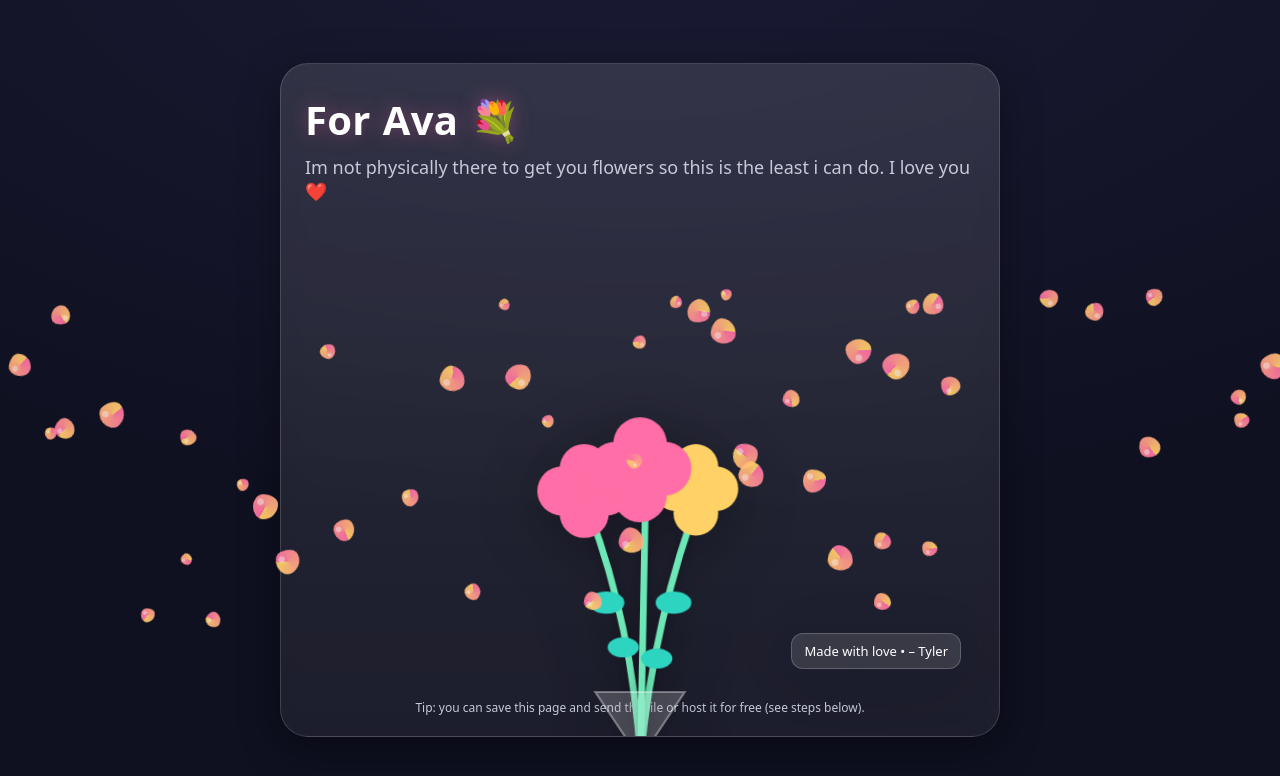
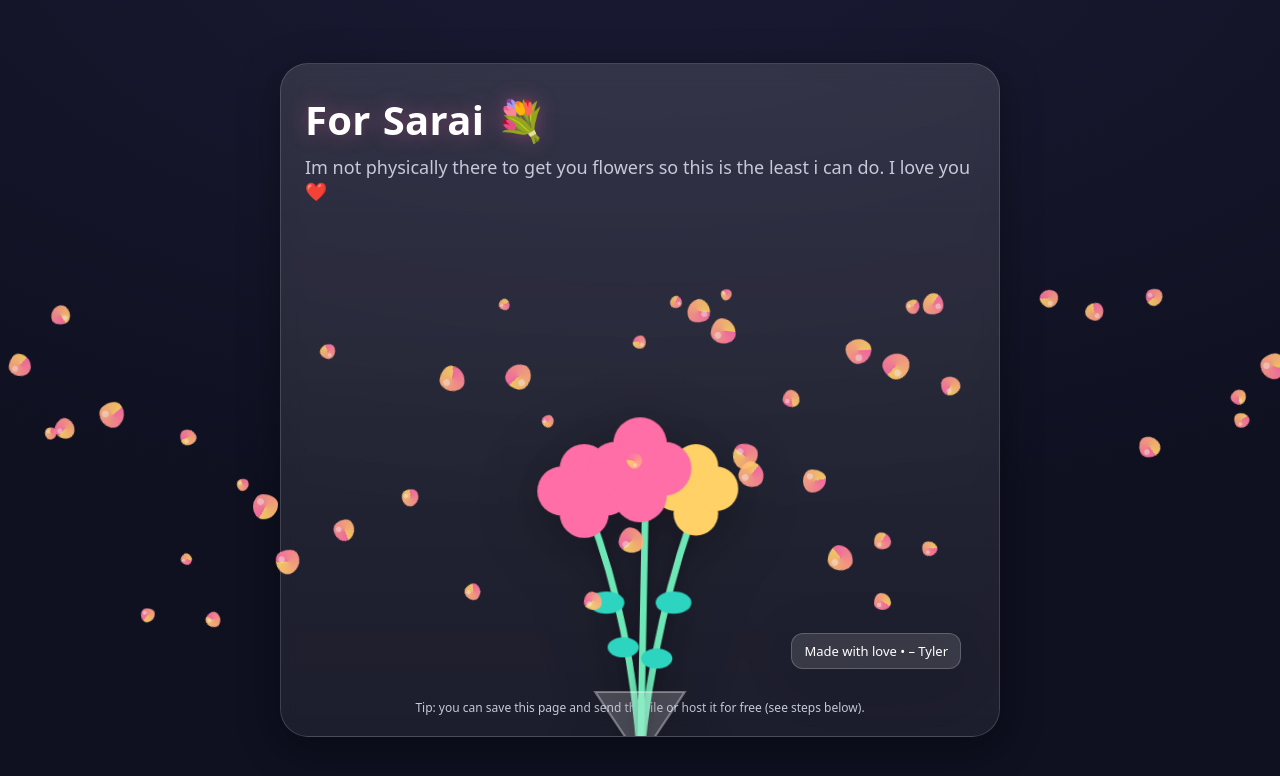
Before and after one commit to tyetye0h/formyangel, a plain HTML site: page index.html in a window 1280 px wide. Drawn offline with Linux system fonts and the light colour scheme.

Commit message:
Update index.html

```diff
--- a/index.html
+++ b/index.html
@@ -180,7 +180,7 @@
   </div>
 
   <script>
-    const recipientName = "Ava";
+    const recipientName = "Sarai";
     const message = "Im not physically there to get you flowers so this is the least i can do. I love you ❤️";
     const closingTag = "– Tyler";
 
```
